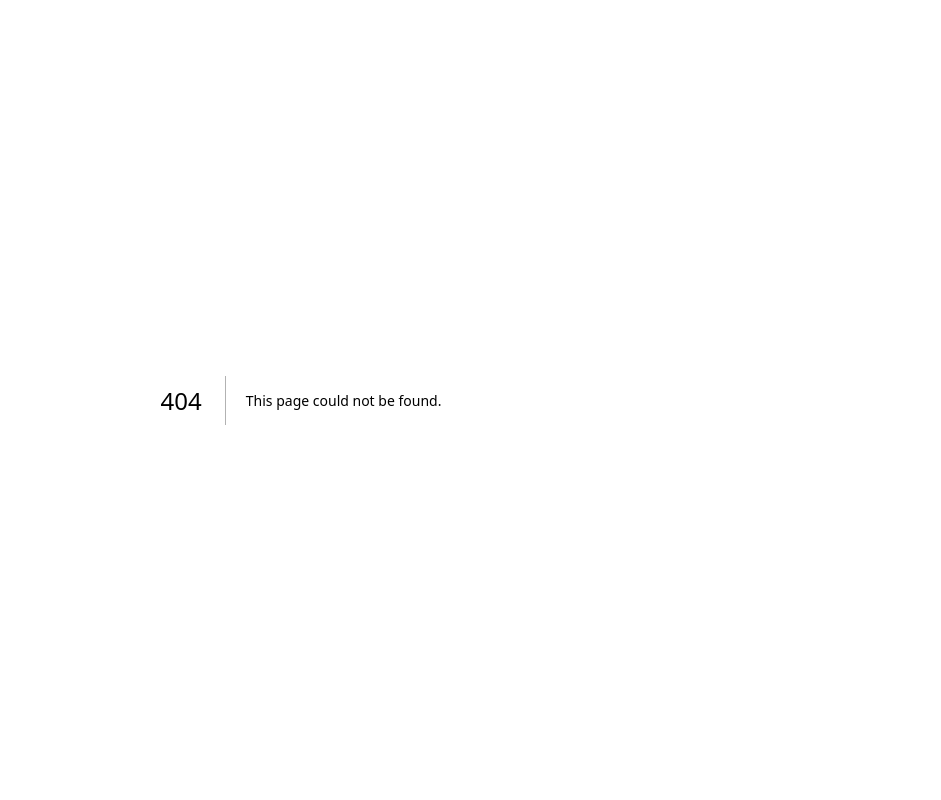
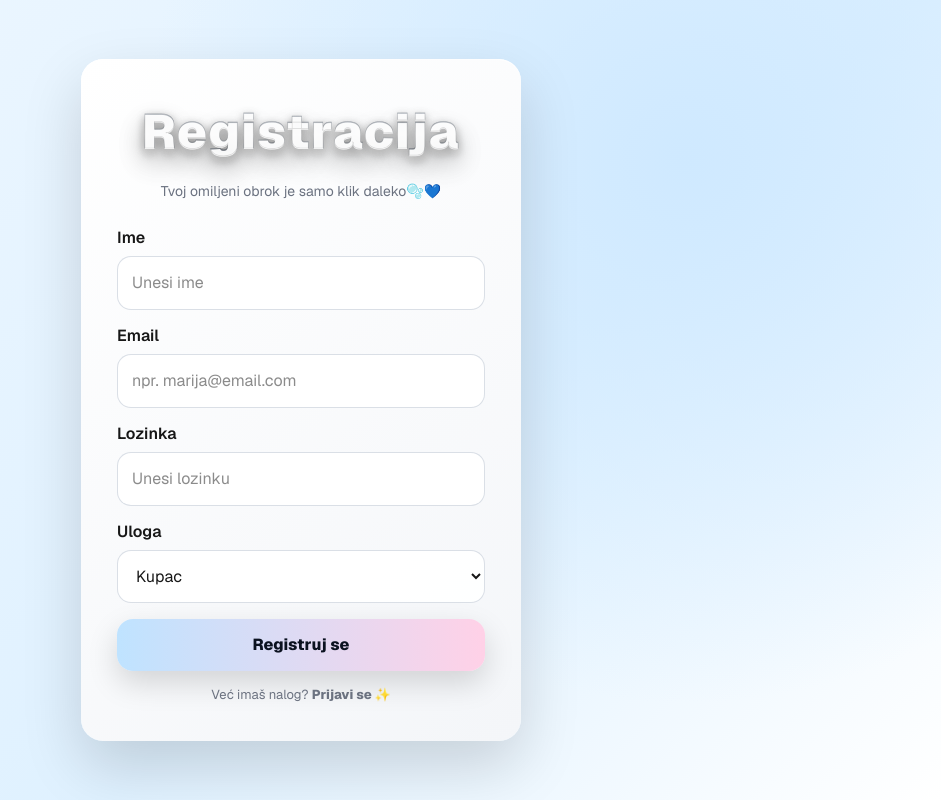
Before and after one commit to marija2203/smartbite, a Next.js app: page /register in a window 1280 px wide. Before the commit this address had no page. Shown: the whole page, without its empty margins (339-1280 px from the left). Built offline with nearby package versions, Linux system fonts and the light colour scheme.

Commit message:
Fix login/register routes for App Router

```diff
--- /dev/null
+++ b/src/app/login/page.tsx
@@ -0,0 +1,36 @@
+import Link from "next/link"
+
+export default function Home() {
+  return (
+    <main className="sb-bg">
+      <div className="sb-card">
+        <h1 className="sb-title">SmartBite</h1>
+
+        <p className="sb-subtitle">
+          🍴✨ SmartBite – klikni. Poruči. Uživaj.
+        </p>
+
+        <div style={{ display: "grid", gap: 12, marginTop: 18 }}>
+          <Link className="sb-btn" href="/login">
+            Prijavi se
+          </Link>
+
+          <Link className="sb-btn" href="/register">
+            Registruj se
+          </Link>
+        </div>
+
+        <p
+          style={{
+            marginTop: 16,
+            fontSize: 12,
+            color: "#6b7280",
+            textAlign: "center",
+          }}
+        >
+          Nemaš nalog?🥺 Pridruži se i poruči pametnije uz SmartBite💅🧠
+        </p>
+      </div>
+    </main>
+  )
+}
--- /dev/null
+++ b/src/app/register/page.tsx
@@ -0,0 +1,132 @@
+"use client"
+
+import { useState } from "react"
+import { useRouter } from "next/navigation"
+
+type RegisterResponse = {
+  token?: string
+  user?: { uloga?: "RESTORAN" | "KUPAC" | string }
+  error?: string
+}
+
+export default function RegisterPage() {
+  const router = useRouter()
+
+  const [ime, setIme] = useState("")
+  const [email, setEmail] = useState("")
+  const [lozinka, setLozinka] = useState("")
+  const [uloga, setUloga] = useState<"KUPAC" | "RESTORAN">("KUPAC")
+
+  const [error, setError] = useState("")
+  const [loading, setLoading] = useState(false)
+
+  async function handleSubmit(e: React.FormEvent<HTMLFormElement>) {
+    e.preventDefault()
+    setError("")
+    setLoading(true)
+
+    try {
+      const res = await fetch("/api/auth/register", {
+        method: "POST",
+        headers: { "Content-Type": "application/json" },
+        body: JSON.stringify({ ime, email, lozinka, uloga }),
+      })
+
+      const data: RegisterResponse = await res.json().catch(() => ({}))
+
+      if (!res.ok) {
+        throw new Error(data?.error || "Greška pri registraciji")
+      }
+
+      // ako backend vraća token odmah – super
+      if (data?.token) {
+        localStorage.setItem("token", data.token)
+      }
+
+      // redirect po ulozi (ako user postoji), u suprotnom na login
+      const role = data?.user?.uloga || uloga
+      if (role === "RESTORAN") router.push("/restaurant")
+      else if (role === "KUPAC") router.push("/customer")
+      else router.push("/login")
+    } catch (err) {
+      const msg = err instanceof Error ? err.message : "Nepoznata greška"
+      setError(msg)
+    } finally {
+      setLoading(false)
+    }
+  }
+
+  return (
+    <main className="sb-bg-register">
+      <div className="sb-card">
+        <h1 className="sb-title" data-text="Registracija">Registracija</h1>
+        <p className="sb-subtitle">Tvoj omiljeni obrok je samo klik daleko🫧💙</p>
+
+        <form onSubmit={handleSubmit}>
+          <label style={{ display: "block", marginBottom: 6, fontWeight: 600 }}>
+            Ime
+          </label>
+          <input
+            className="sb-input"
+            placeholder="Unesi ime"
+            value={ime}
+            onChange={(e) => setIme(e.target.value)}
+            required
+          />
+
+          <label style={{ display: "block", marginBottom: 6, fontWeight: 600 }}>
+            Email
+          </label>
+          <input
+            className="sb-input"
+            placeholder="npr. marija@email.com"
+            value={email}
+            onChange={(e) => setEmail(e.target.value)}
+            inputMode="email"
+            autoComplete="email"
+            required
+          />
+
+          <label style={{ display: "block", marginBottom: 6, fontWeight: 600 }}>
+            Lozinka
+          </label>
+          <input
+            className="sb-input"
+            type="password"
+            placeholder="Unesi lozinku"
+            value={lozinka}
+            onChange={(e) => setLozinka(e.target.value)}
+            autoComplete="new-password"
+            required
+          />
+
+          <label style={{ display: "block", marginBottom: 6, fontWeight: 600 }}>
+            Uloga
+          </label>
+          <select
+            className="sb-input"
+            value={uloga}
+            onChange={(e) => setUloga(e.target.value as "KUPAC" | "RESTORAN")}
+            style={{ marginBottom: 16 }}
+          >
+            <option value="KUPAC">Kupac</option>
+            <option value="RESTORAN">Restoran</option>
+          </select>
+
+          <button className="sb-btn" type="submit" disabled={loading}>
+            {loading ? "Kreiram nalog..." : "Registruj se"}
+          </button>
+
+          {error && <div className="sb-error">{error}</div>}
+
+          <p style={{ marginTop: 14, fontSize: 13, color: "#6b7280", textAlign: "center" }}>
+            Već imaš nalog?{" "}
+            <a href="/login" style={{ fontWeight: 800, textDecoration: "none" }}>
+              Prijavi se ✨
+            </a>
+          </p>
+        </form>
+      </div>
+    </main>
+  )
+}
```
